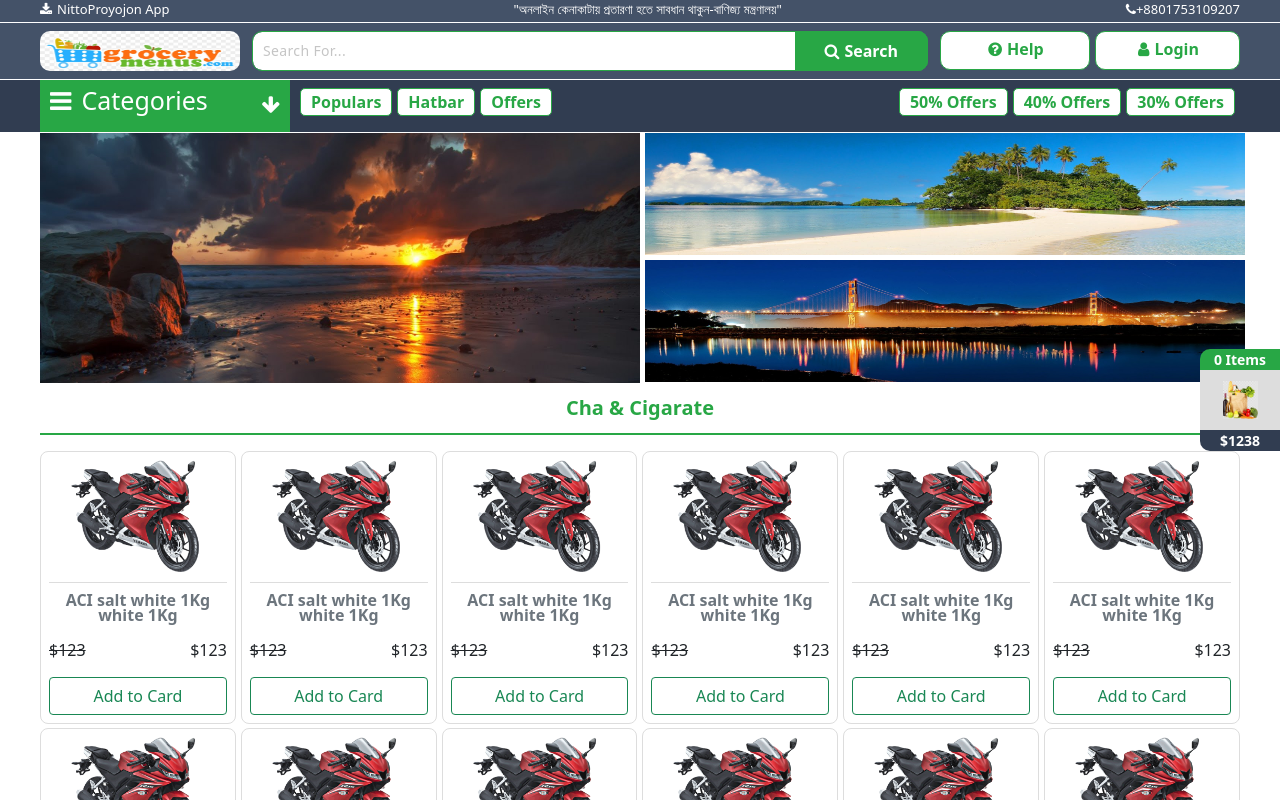
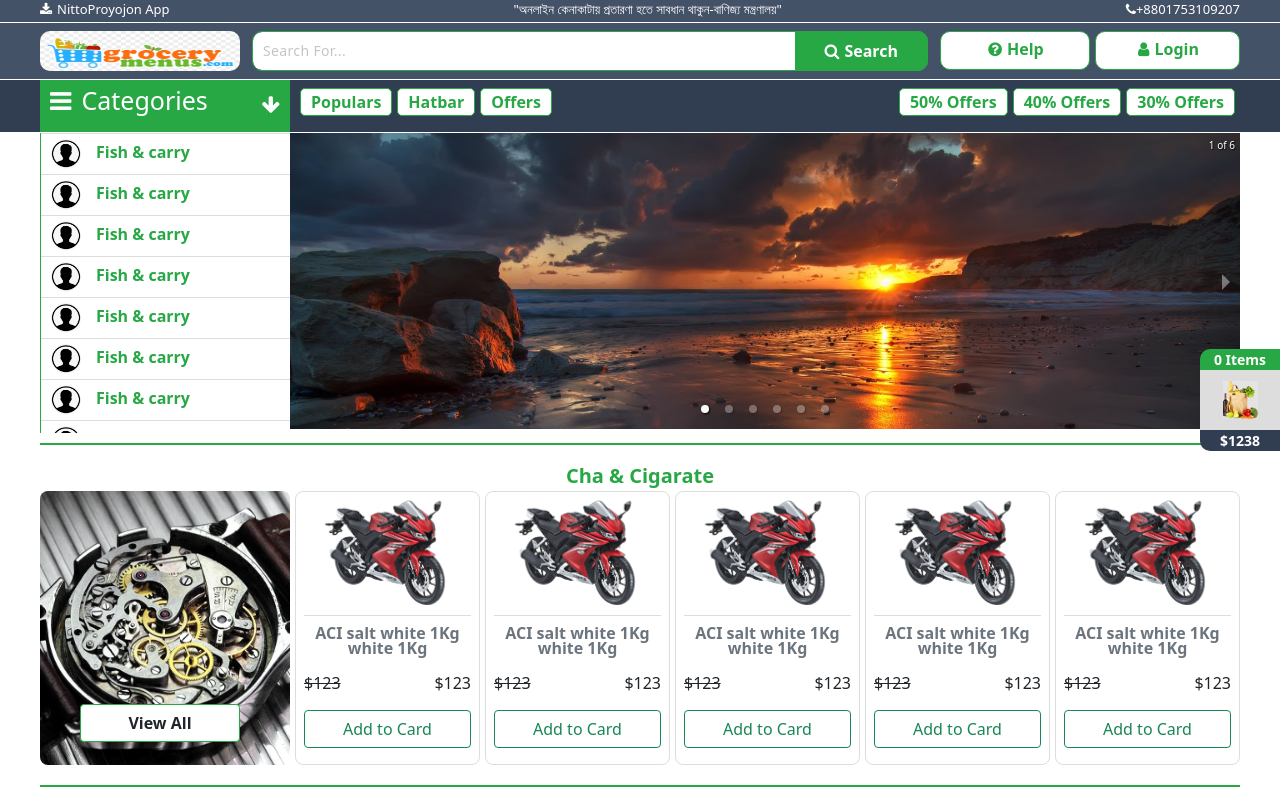
Before and after one commit to nurislammridha/nittoProyojonWeb, a React (Create React App) app: page / in a window 1280 px wide. Shown: the top 800 px of the page. Built offline with nearby package versions, Linux system fonts and the light colour scheme.

Commit message:
navigation

```diff
--- a/package.json
+++ b/package.json
@@ -12,6 +12,7 @@
     "react-bootstrap": "^2.1.0",
     "react-dom": "^17.0.2",
     "react-responsive-carousel": "^3.2.22",
+    "react-router-dom": "^6.2.1",
     "react-scripts": "5.0.0",
     "web-vitals": "^2.1.2"
   },
--- a/src/App.js
+++ b/src/App.js
@@ -1,12 +1,11 @@
 import "../src/asset/css/main.css";
 import "../src/asset/css/mobile.css";
-import Categories from "./modules/categories/Categories";
-import HeroCarousel from "./modules/heroCarousel/HeroCarousel";
-import HomeProducts from "./modules/homeProducts/HomeProducts";
 import Footer from "./modules/footer/Footer";
 import Cart from "./modules/cart/Cart";
 import Header from "./modules/header/Header";
 import AllProducts from "./modules/allProducts/AllProducts";
+import HomeProductsContainer from "./modules/homeProducts/views/HomeProductsContainer";
+import { Routes, Route, Link } from "react-router-dom";
 function App() {
   let option = {
     responsive: {
@@ -29,17 +28,10 @@ function App() {
   return (
     <>
       <Header />
-      {/* <div className="body">
-        <div className="cat_banner">
-          <Categories />
-          <HeroCarousel />
-        </div>
-        <div className="border_top">
-          <p></p>
-        </div>
-        <HomeProducts />
-      </div> */}
-      <AllProducts />
+      <Routes>
+        <Route path="/" element={<HomeProductsContainer />} />
+        <Route path="all-products" element={<AllProducts />} />
+      </Routes>
       <Footer />
       <Cart />
     </>
--- a/src/asset/css/main.css
+++ b/src/asset/css/main.css
@@ -273,6 +273,9 @@
 .category ul li a {
   cursor: pointer;
 }
+.category ul li a label {
+  cursor: pointer;
+}
 .category ul li:hover {
   color: #fff;
   background-color: #28a745;
@@ -432,6 +435,7 @@
   right: 0;
   top: 50%;
   transform: translateY(-50%);
+  cursor: pointer;
 }
 .cart_sm .top {
   background-color: #28a745;
--- a/src/index.js
+++ b/src/index.js
@@ -1,11 +1,14 @@
 import React from "react";
 import ReactDOM from "react-dom";
 import App from "./App";
+import { BrowserRouter } from "react-router-dom";
 import "bootstrap/dist/css/bootstrap.min.css";
 import "font-awesome/css/font-awesome.min.css";
 ReactDOM.render(
   <React.StrictMode>
-    <App />
+    <BrowserRouter>
+      <App />
+    </BrowserRouter>
   </React.StrictMode>,
   document.getElementById("root")
 );
--- a/src/modules/cart/Cart.js
+++ b/src/modules/cart/Cart.js
@@ -1,26 +1,29 @@
-import React from "react";
+import React, { useState } from "react";
 import shoppingBag from "../../asset/image/icon/shoppingBag.jpg";
 import deletesvg from "../../asset/image/icon/delete.svg";
 import plus from "../../asset/image/icon/plus.svg";
 import minus from "../../asset/image/icon/minus.svg";
 import productImg from "../../asset/image/product/bike.png";
 const Cart = () => {
+  const [isCart, setIsCart] = useState(false);
   return (
     <>
-      <div className="cart_sm">
+      <div className="cart_sm" onClick={() => setIsCart(true)}>
         <div className="top">0 Items</div>
         <div className="middle">
           <img src={shoppingBag} />
         </div>
         <div className="bottom">$1238</div>
       </div>
-      <div className="cart_lg d-none">
+      {isCart && (
+        <>
+          <div className="cart_lg">
             <div className="top">
               <div>
                 <img src={shoppingBag} />
                 <span>8 Items</span>
               </div>
-          <div className="cross">
+              <div className="cross" onClick={() => setIsCart(false)}>
                 <a>
                   {" "}
                   <i className="fa fa-times"></i>
@@ -73,7 +76,9 @@ const Cart = () => {
               <span>Total $1234</span>
             </div>
           </div>
-      <div className="cart_mobile">
+        </>
+      )}
+      <div className="cart_mobile" onClick={() => setIsCart(true)}>
         <div className="message_fb">
           <i className="fa fa-facebook"></i>
         </div>
--- a/src/modules/categories/Categories.js
+++ b/src/modules/categories/Categories.js
@@ -1,13 +1,18 @@
 import React from "react";
+import { useNavigate } from "react-router-dom";
 import categoryIcon from "../../asset/image/icon/categoryIcon.png";
 const Categories = () => {
+  const navigate = useNavigate();
+  const hanldeAllProduct = () => {
+    navigate("/all-products");
+  };
   return (
     <>
       <div className="category">
         <ul>
           {[1, 2, 3, 4, 5, 6, 7, 8, 9, 23, 3].map((item, index) => (
             <li>
-              <a>
+              <a onClick={() => hanldeAllProduct()}>
                 <img src={categoryIcon} />
                 <label>Fish & carry </label>
               </a>
--- a/src/modules/header/Header.js
+++ b/src/modules/header/Header.js
@@ -1,19 +1,21 @@
-import React from "react";
+import React, { useState } from "react";
 import logo from "../../asset/image/logo/logo.png";
 import categoryIcon from "../../asset/image/icon/categoryIcon.png";
 import { FormControl, InputGroup } from "react-bootstrap";
+import { useNavigate } from "react-router-dom";
 const Header = () => {
+  const navigate = useNavigate();
+  const [isCategoryHover, setIsCategoryHover] = useState(false);
+  const hanldeAllProduct = () => {
+    navigate("/all-products");
+  };
   return (
     <>
       <div className="header sticky-top">
         <div className="header_top">
           <div className="d-flex justify-content-between">
             <div className="left">
-              <a
-                className=""
-                href="https://play.google.com/store/apps/details?id=com.ghuriexpress.ghuri"
-                target="_blank"
-              >
+              <a className="" href="" target="_blank">
                 {" "}
                 <i className="fa fa-download"></i>
                 <span className="">NittoProyojon App</span>
@@ -36,7 +38,9 @@ const Header = () => {
           <div className="row m-0 p-0">
             <div className="col-sm-2 m-0 p-0">
               <div className="logo">
+                <a onClick={() => navigate("/")}>
                   <img src={logo} className="" />
+                </a>
               </div>
             </div>
             <div className="col-sm-7 m-0 pl-2">
@@ -97,19 +101,24 @@ const Header = () => {
           </div>
         </div>
         <div className="header_bottom">
-          <div className="header_bottom_left">
+          <div
+            className="header_bottom_left"
+            onMouseOver={() => setIsCategoryHover(true)}
+            onMouseLeave={() => setIsCategoryHover(false)}
+          >
             <div className="categories">
               <i className="fa fa-bars"></i>
               <a>Categories</a>
               <i className="fa fa-arrow-down"></i>
             </div>
-            {/* ==========Hover categories  =============*/}
-            <div className="hover_categories d-none">
+            {/* ==========Hover categories  for pc=============*/}
+            {isCategoryHover && (
+              <div className="hover_categories ">
                 <ul>
                   {[1, 2, 3, 4, 5, 6, 7, 8, 9, 9, 3, 4, 5, 6, 3, 4, 6].map(
                     (item, index) => (
                       <li>
-                      <a>
+                        <a onClick={() => hanldeAllProduct()}>
                           <img src={categoryIcon} />
                           <span>Fish and carry</span>
                         </a>
@@ -118,6 +127,8 @@ const Header = () => {
                   )}
                 </ul>
               </div>
+            )}
+
             {/* ==========Hover categories  ==============*/}
           </div>
           <div className="header_bottom_right">
--- a/src/modules/homeProducts/HomeProducts.js
+++ b/src/modules/homeProducts/components/HomeProducts.js
@@ -1,6 +1,6 @@
 import React from "react";
-import productImg from "../../asset/image/product/bike.png";
-import categoryImage from "../../asset/image/product/categoryImage.jpg";
+import productImg from "../../../asset/image/product/bike.png";
+import categoryImage from "../../../asset/image/product/categoryImage.jpg";
 const HomeProducts = () => {
   console.log(`window.innerWidth`, window.innerWidth);
   return (
--- /dev/null
+++ b/src/modules/homeProducts/views/HomeProductsContainer.js
@@ -0,0 +1,23 @@
+import React from "react";
+import Categories from "../../categories/Categories";
+import HeroCarousel from "../../heroCarousel/HeroCarousel";
+import HomeProducts from "../components/HomeProducts";
+
+const HomeProductsContainer = () => {
+  return (
+    <>
+      <div className="body">
+        <div className="cat_banner">
+          <Categories />
+          <HeroCarousel />
+        </div>
+        <div className="border_top">
+          <p></p>
+        </div>
+        <HomeProducts />
+      </div>
+    </>
+  );
+};
+
+export default HomeProductsContainer;
```
Also changed, not shown: 1 other file (tests, documents, lock files or other folders). Lines whose indentation alone changed are shown as unchanged.
